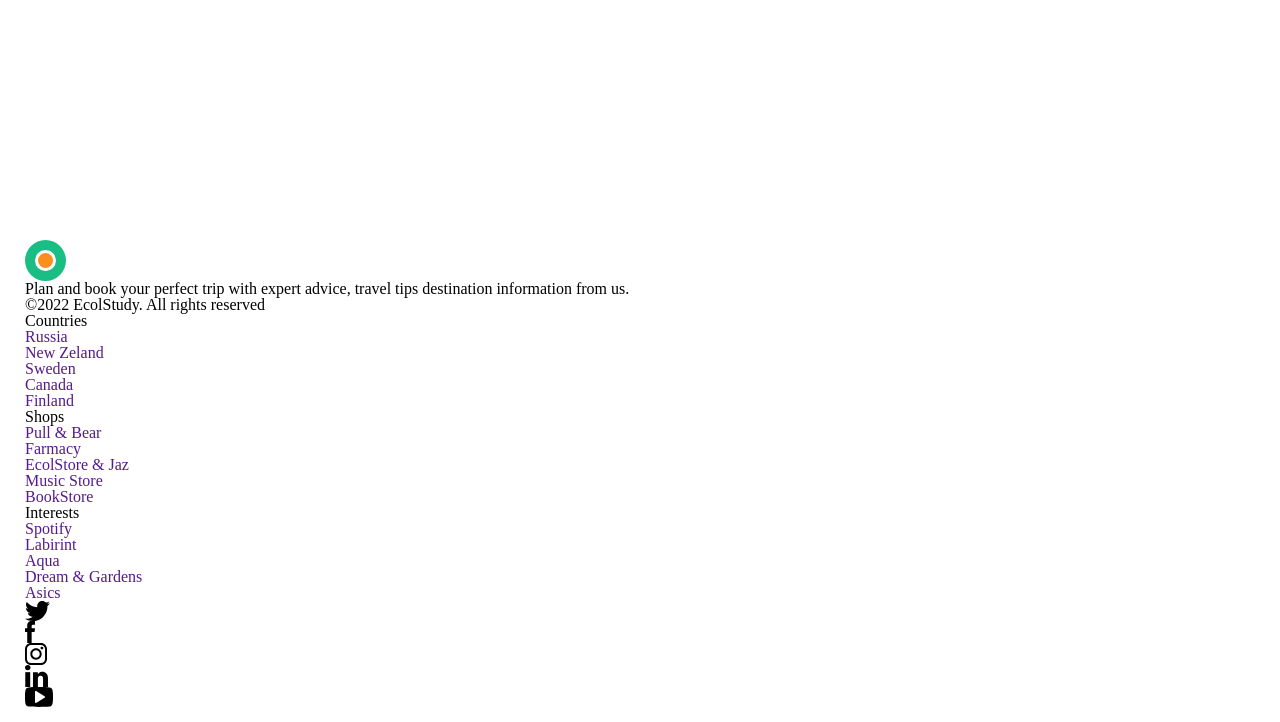
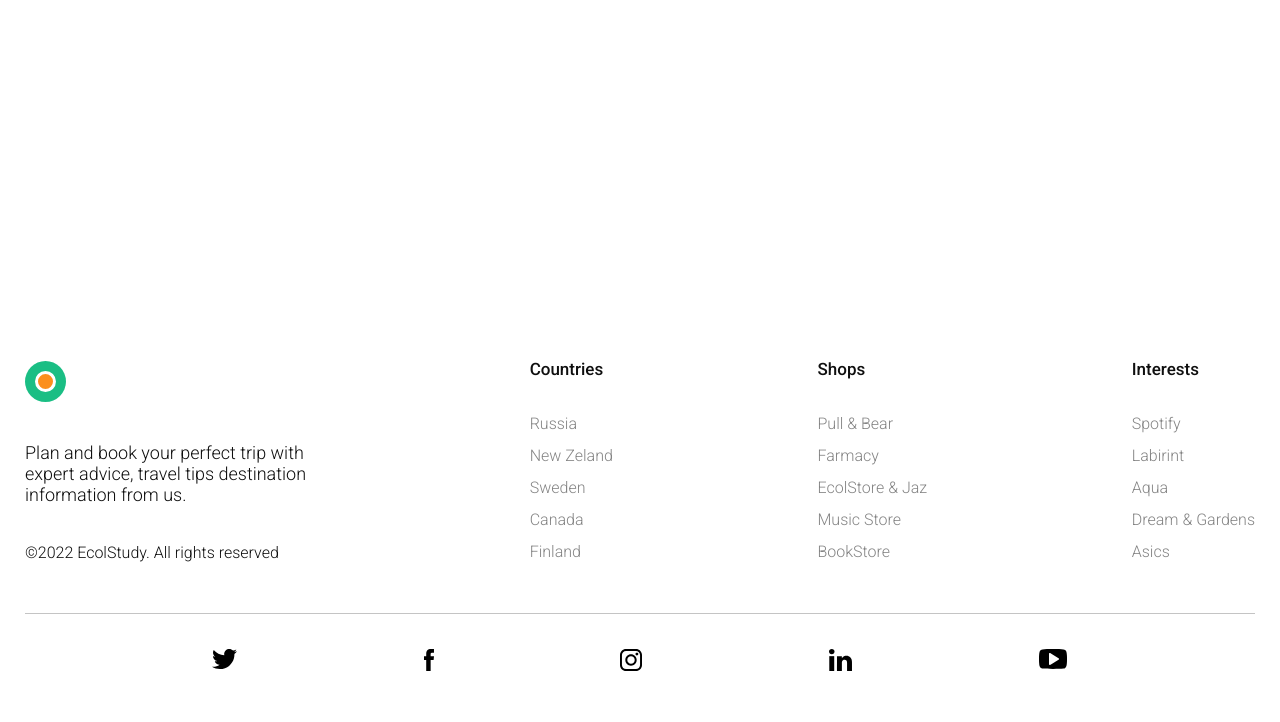
Before and after one commit to ecol-master/EcolApp-LYA-, a Flask app: page / in a window 1280 px wide. Shown: the part 526-1248 px from the top of the page. Run offline with Flask 2, Linux system fonts and the light colour scheme.

Commit message:
fix styles and add new (header & footer)

```diff
--- /dev/null
+++ b/app/static/css/footer_styles.css
@@ -0,0 +1,176 @@
+*,
+*::before,
+::after {
+    padding: 0;
+    margin: 0;
+    border: 0;
+    box-sizing: border-box;
+}
+
+a {
+    text-decoration: none;
+}
+
+ul,
+ol,
+li {
+    list-style: none;
+}
+
+img {
+    vertical-align: top;
+}
+
+h1,
+h2,
+h3,
+h4,
+h5,
+h6 {
+    font-weight: inherit;
+    font-size: inherit;
+}
+
+html,
+body {
+    height: 100%;
+    line-height: 1;
+}
+
+/* Footer */
+
+.footer__container {
+    display: flex;
+    flex-direction: column;
+    justify-content: space-evenly;
+    height: 482px;
+    font-family: 'Roboto', sans-serif;
+}
+
+.footer__information {
+    display: flex;
+    justify-content: space-between;
+    height: 200px;
+    margin-top: 70px;
+
+}
+
+.footer__title {
+    max-width: 300px;
+    height: 100%;
+    display: flex;
+    flex-direction: column;
+    justify-content: space-between;
+}
+
+.title__image {}
+
+
+
+.text__main {
+    font-weight: 300;
+    font-size: 18px;
+    line-height: initial;
+}
+
+
+.text__low {
+    font-weight: 300;
+    font-size: 16px;
+}
+
+.footer__countries {}
+
+.countries__title {
+    margin-bottom: 30px;
+}
+
+.counties__menu {
+    height: 100%;
+}
+
+.countries__list {
+    height: 160px;
+    display: flex;
+    justify-content: space-around;
+    flex-direction: column;
+}
+
+.countries__item {}
+
+.countries__link {}
+
+.footer__shops {}
+
+.shops__title {
+    margin-bottom: 30px;
+}
+
+.shops__menu {
+    height: 100%;
+}
+
+.shops__list {
+    height: 160px;
+    display: flex;
+    justify-content: space-around;
+    flex-direction: column;
+}
+
+.shops__item {}
+
+.shops__link {}
+
+.footer__interest {}
+
+.interests__title {
+    margin-bottom: 30px;
+}
+
+.interest__menu {
+    height: 100%;
+}
+
+.interests__list {
+    height: 160px;
+    display: flex;
+    justify-content: space-around;
+    flex-direction: column;
+}
+
+.interests__item {}
+
+.interests__link {}
+
+.footer__links {}
+
+.links__line {
+    margin-bottom: 35px;
+}
+
+.line {
+    height: 0.6px;
+    background-color: #C4C4C4;
+}
+
+.links__menu {}
+
+.links__list {
+    display: flex;
+    width: 100%;
+    justify-content: space-evenly;
+}
+
+.links__item {}
+
+
+[class*="__linkk"] {
+    color: #848484;
+    font-weight: 300;
+    font-size: 16px;
+}
+
+[class*="__title"] {
+    color: #0f0f0f;
+    font-size: 17px;
+}
```
Also changed, not shown: app/static/css/header_styles.css (added, +56 -0 lines), app/static/css/study_page.css (+40 -41 lines), app/static/css/welcome_page.css (+30 -32 lines).
